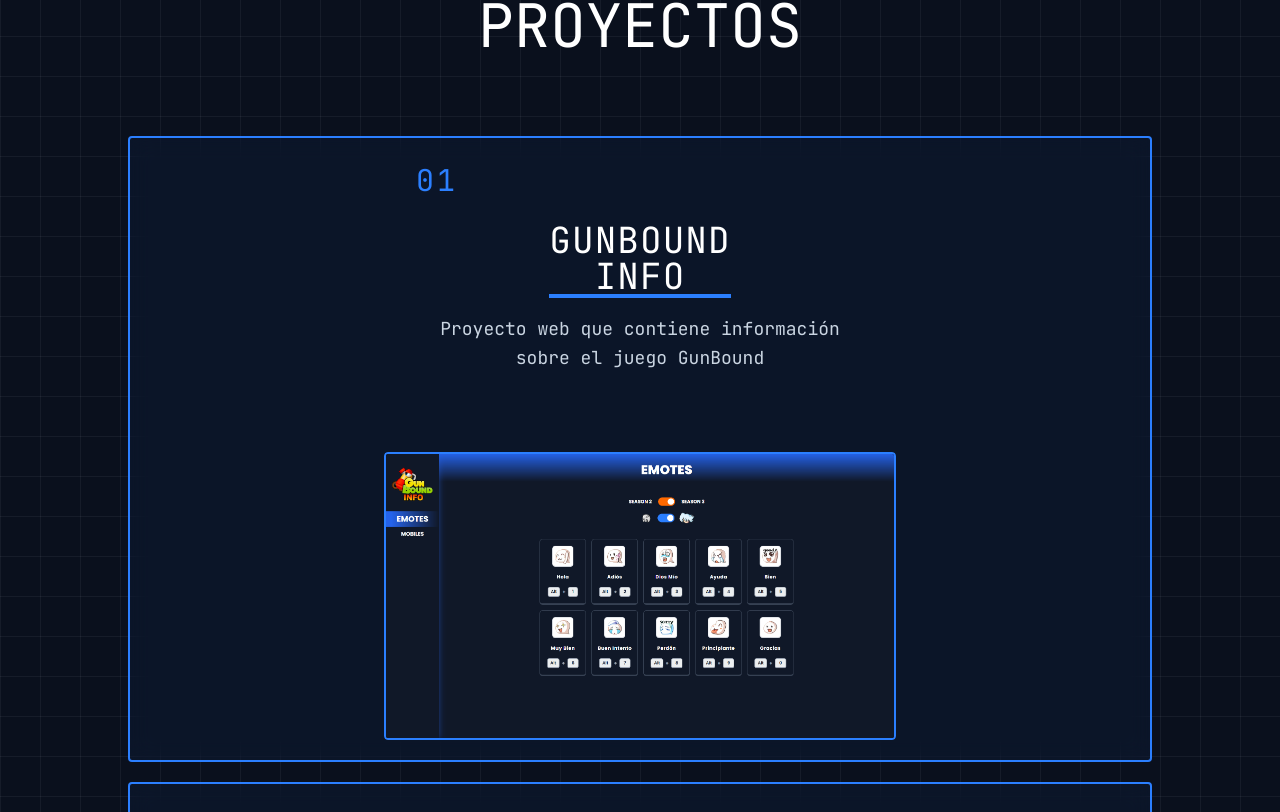
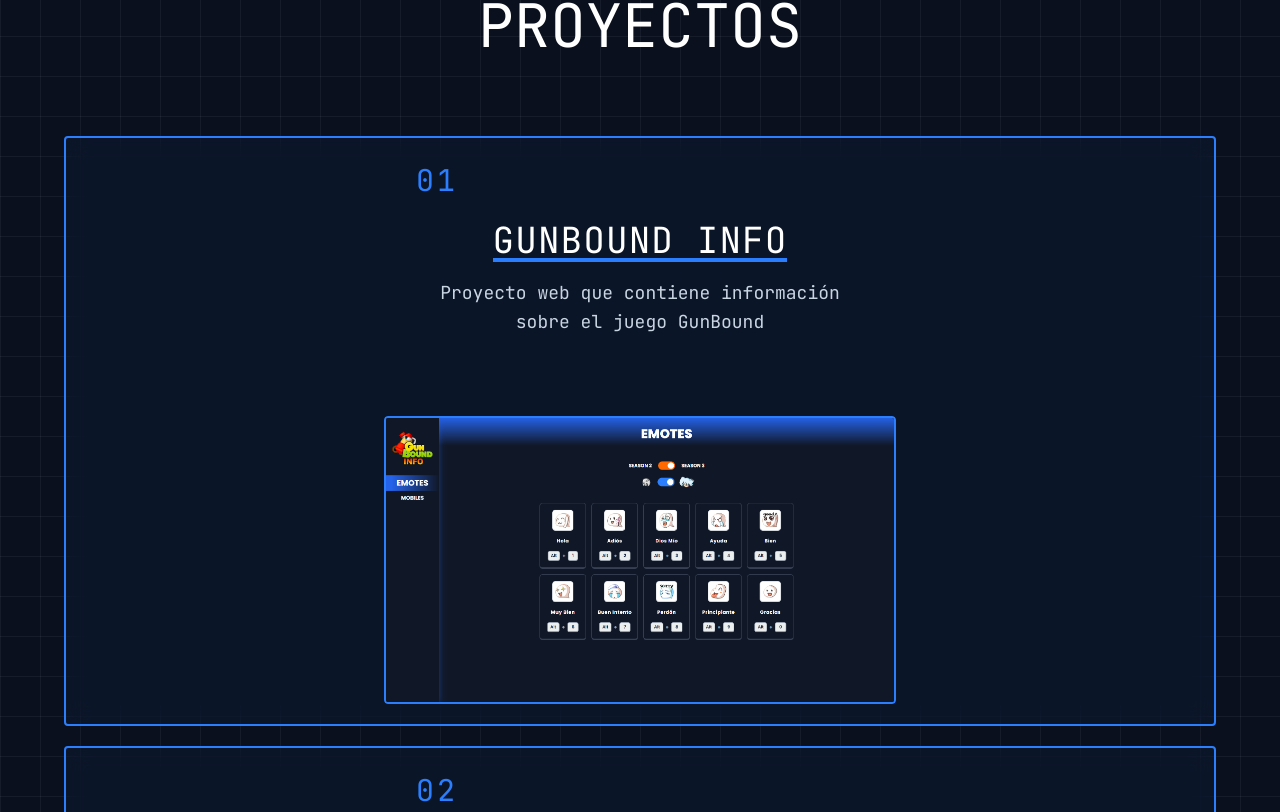
Before and after one commit to jhonatanchirinos/jhonatanchirinos, a Vue app: page / in a window 1280 px wide. Shown: the part 804-1616 px from the top of the page. Built offline with nearby package versions, Linux system fonts and the light colour scheme; some icons are missing.

Commit message:
Update layout and styling for main content and project cards

```diff
--- a/src/App.vue
+++ b/src/App.vue
@@ -11,7 +11,7 @@
 
     <!-- ================= CONTENIDO CENTRAL ================= -->
     <main class="flex-1 order-1 2xl:order-2 min-h-[70vh] pb-16 2xl:pb-10">
-      <div class="max-w-6xl w-full mx-auto px-4 sm:px-8">
+      <div class="max-w-7xl w-full mx-auto px-4 sm:px-8">
         <HomeView />
       </div>
     </main>
@@ -24,6 +24,5 @@
 <style>
 /* Fondo cuadriculado */
 .portfolio-bg {
-
 }
 </style>
--- a/src/components/ProjectCard.vue
+++ b/src/components/ProjectCard.vue
@@ -1,27 +1,39 @@
 <script setup lang="js">
-import { computed } from "vue";
-
 const props = defineProps({
-  title: String,
-  description: String,
-  technologies: Array,
-  image: String,
-  url: String,
-  index: Number,
+  title: {
+    type: String,
+    required: true,
+  },
+  description: {
+    type: String,
+    default: "Sin descripción",
+  },
+  technologies: {
+    type: Array,
+    default: () => [],
+  },
+  image: {
+    type: String,
+    required: true,
+  },
+  url: {
+    type: String,
+    default: "#",
+  },
+  index: {
+    type: Number,
+    required: true,
+  },
 });
-
-const slug = computed(
-  () => props.title?.toLowerCase().replace(/\s+/g, "-") ?? "project",
-);
 </script>
 
 <template>
   <div
-    class="group relative flex flex-col 2xl:flex-row items-center gap-6 2xl:gap-8 cursor-pointer px-5 sm:px-6 2xl:px-8 py-5 border-2 transition-all duration-500 bg-blue-500/5 border-blue-500 rounded-sm w-full max-w-5xl mx-auto 2xl:hover:-translate-y-1 backdrop-blur-md"
+    class="group relative flex flex-col 2xl:flex-row items-center gap-6 2xl:gap-8 px-5 sm:px-6 2xl:px-8 py-5 border-2 transition-all duration-500 bg-blue-500/5 border-blue-500 rounded-sm w-full max-w-7xl mx-auto 2xl:hover:-translate-y-1 backdrop-blur-md"
   >
     <!-- INFO  -->
     <div
-      class="flex flex-col justify-between h-full py-1 min-h-45 flex-1 text-center 2xl:text-left"
+      class="flex flex-col justify-between h-full py-1 min-h-45 flex-1 min-w-0 text-center 2xl:text-left 2xl:pr-4"
     >
       <!-- Número -->
       <div class="flex items-center mb-6">
@@ -33,10 +45,10 @@
       </div>
 
       <!-- Título, subrayado, descripción -->
-      <div class="flex-1">
-        <div class="inline-block">
+      <div class="flex-1 min-w-0">
+        <div class="inline-block max-w-full">
           <h3
-            class="leading-none text-2xl sm:text-3xl md:text-4xl 2xl:text-5xl tracking-[0.03em] text-white transition-colors duration-400 uppercase w-min"
+            class="leading-none text-2xl sm:text-3xl md:text-4xl 2xl:text-5xl tracking-[0.03em] text-white transition-colors duration-400 uppercase"
           >
             {{ title }}
           </h3>
@@ -78,10 +90,10 @@
       :href="url"
       target="_blank"
       rel="noopener noreferrer"
-      class="block group"
+      class="block shrink-0"
     >
       <div
-        class="relative overflow-hidden aspect-video w-full max-w-lg 2xl:max-w-xl rounded-sm shrink-0"
+        class="relative overflow-hidden aspect-video w-full max-w-lg 2xl:max-w-xl rounded-sm"
       >
         <img
           :src="image"
--- a/src/views/HomeView.vue
+++ b/src/views/HomeView.vue
@@ -32,8 +32,7 @@
   {
     title: "Peloteada Chirinos",
     image: peloteada_preview,
-    description:
-      "Proyecto web para crear alineaciones de fútbol 6vs6.",
+    description: "Proyecto web para crear alineaciones de fútbol 6vs6.",
     url: "https://peloteada-chirinos.vercel.app/",
     technologies: [
       "devicon-vuejs-plain",
@@ -156,7 +155,7 @@
       </h2>
 
       <!-- COMPONENTE PROYECTO -->
-      <div class="max-w-6xl mx-auto grid md:grid-cols-1 gap-5">
+      <div class="max-w-7xl mx-auto grid md:grid-cols-1 gap-5">
         <ProjectCard
           v-for="(project, index) in projects"
           :key="project.title"
```
